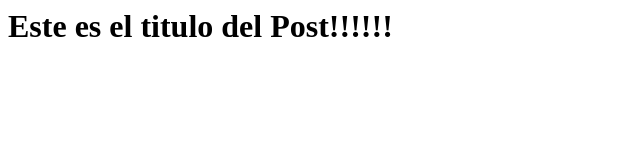
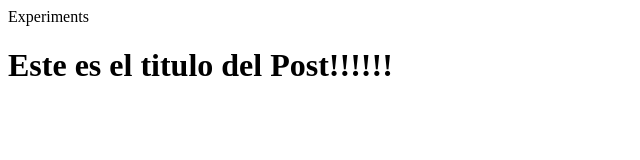
Before and after one commit to chebury/first-project-in-github, a plain HTML site: page index.html in a window 1280 px wide. Shown: the whole page, without its empty margins (0-640 px from the left). Drawn offline with Linux system fonts and the light colour scheme.

Commit message:
Cambio en experiments

```diff
--- a/index.html
+++ b/index.html
@@ -7,6 +7,9 @@
 </head>
 <body>
     <div id="container">
+        <div id="experiments">
+            <p>Experiments</p>
+        </div>
         <div id="post">
             <h1>Este es el titulo del Post!!!!!!</h1>
         </div>
```
